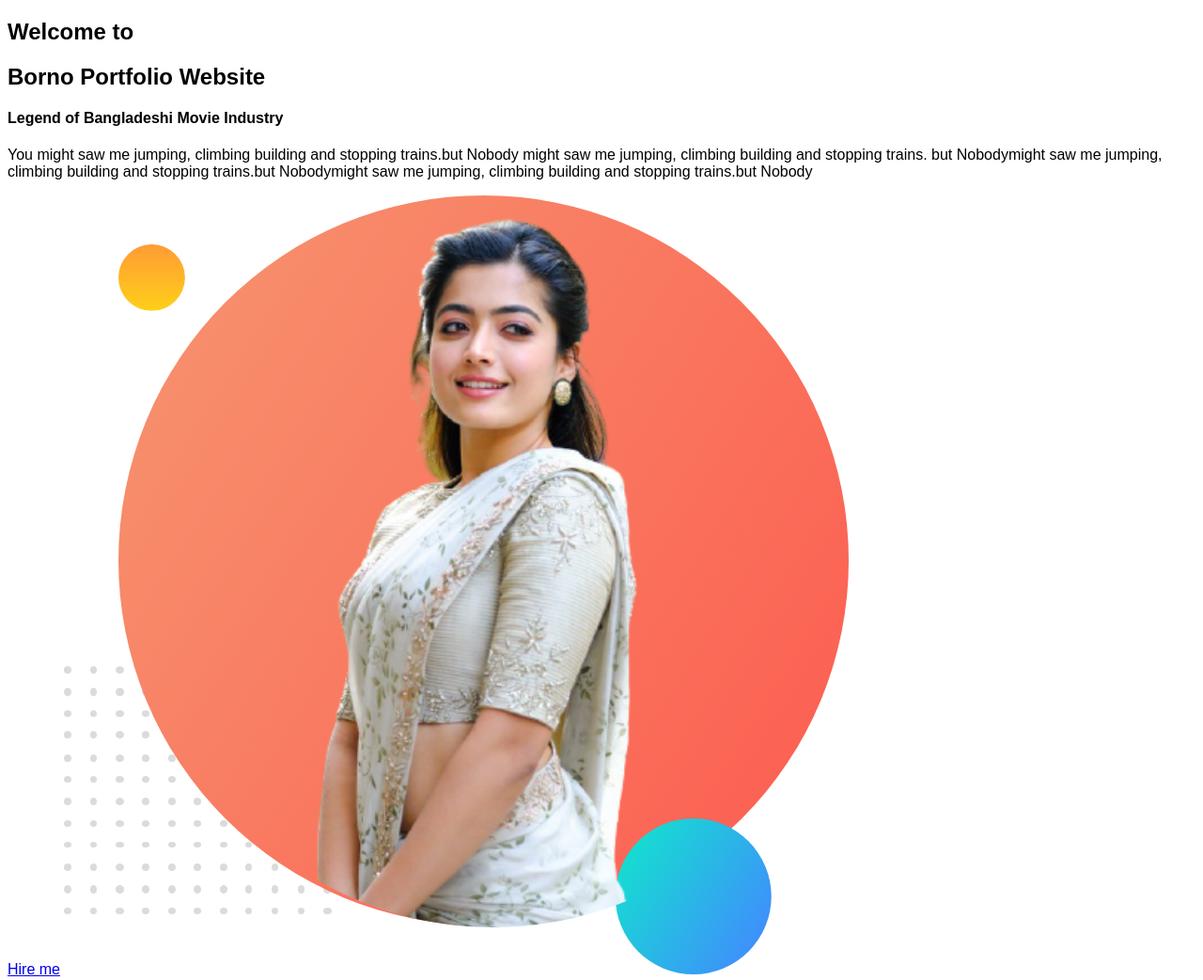
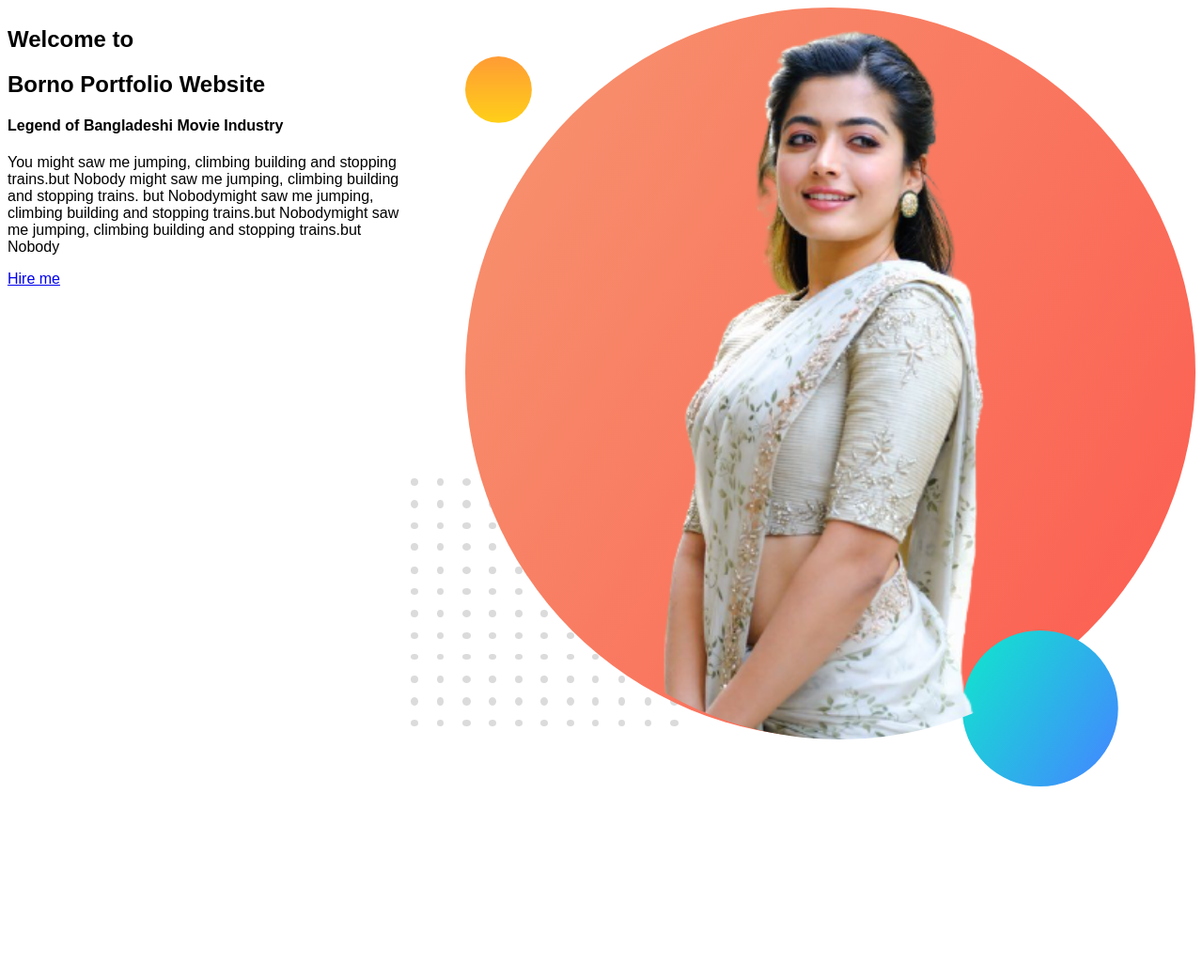
Before and after one commit to rita705/bornoo-portfolio, a plain HTML site: page index.html in a window 1280 px wide. Shown: the whole page at 94% size. After the commit the page ends 849 px from the top, so only its background shows below. Drawn offline with Linux system fonts and the light colour scheme.

Commit message:
style image added

```diff
--- a/index.html
+++ b/index.html
@@ -12,6 +12,8 @@
 </head>
 
 <body>
+    <section>
+        <div>
             <h2>Welcome to</h2>
             <h2>Borno Portfolio Website</h2>
             <h4>Legend of Bangladeshi Movie Industry</h4>
@@ -20,7 +22,14 @@
                 but Nobodymight saw me jumping, climbing building and stopping
                 trains.but Nobodymight saw me jumping, climbing building and stopping trains.but Nobody</p>
             <a href="https://www.facebook.com/TanjinTishaTT">Hire me</a>
+
+        </div>
+        <div>
             <img src="images/my-bg.png" alt="">
+        </div>
+
+    </section>
+
 </body>
 
 </html>
--- a/style.css
+++ b/style.css
@@ -1,3 +1,7 @@
 body {
     font-family: 'Ubuntu', sans-serif;
 }
+
+section {
+    display: flex;
+}
```
Lines whose indentation alone changed are shown as unchanged.
